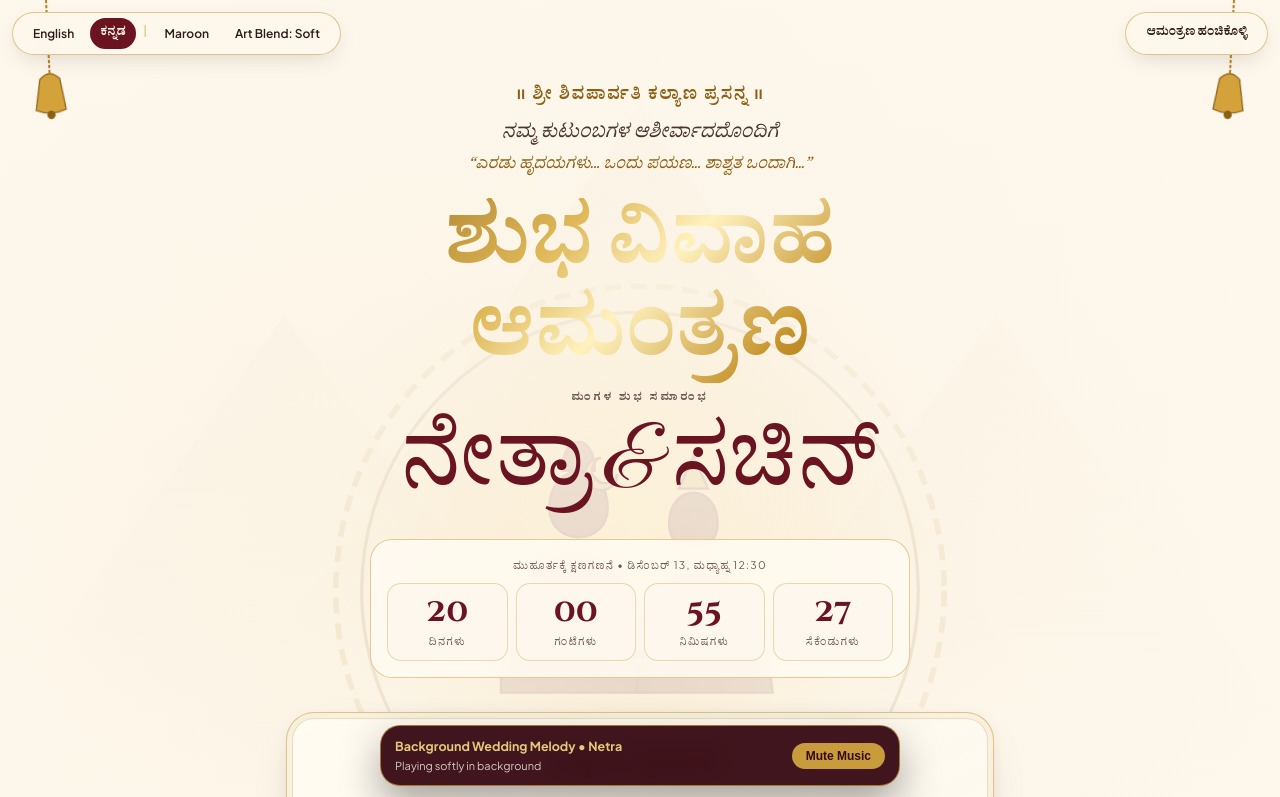
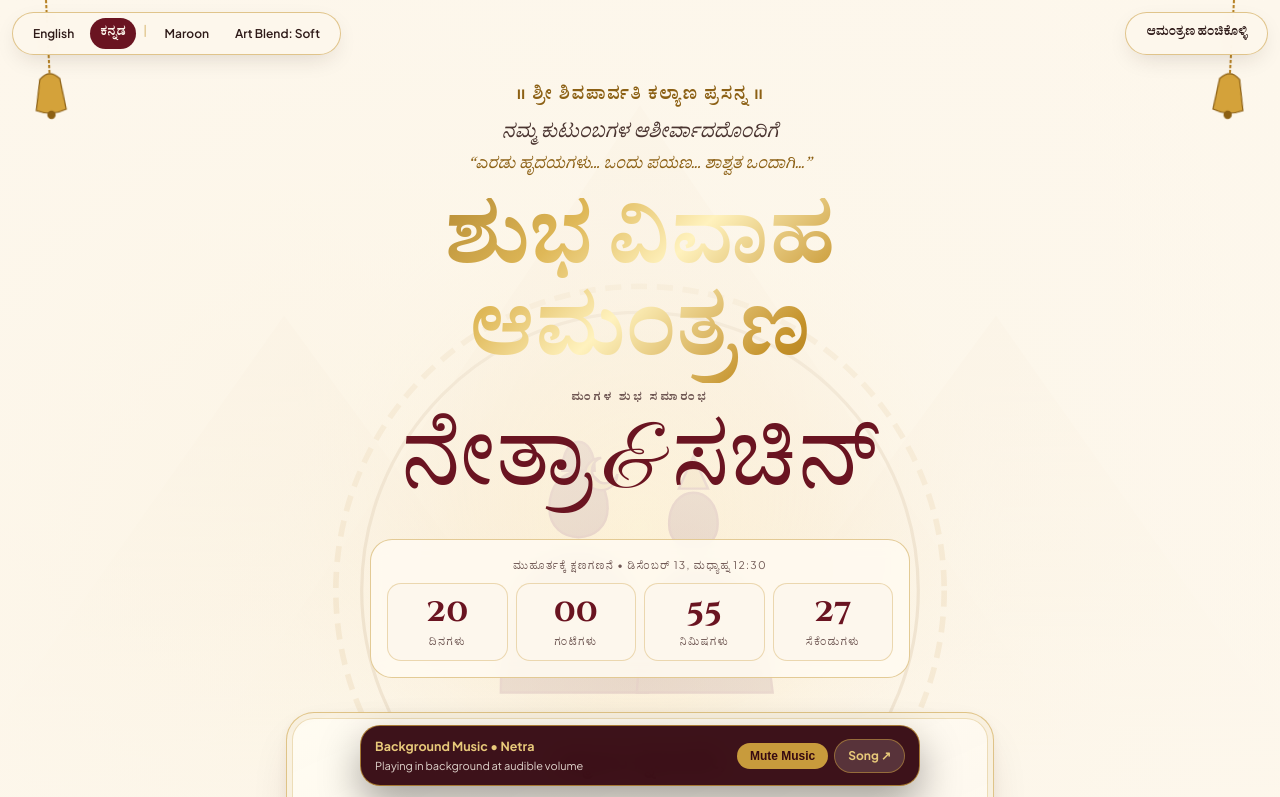
Before and after one commit to mjisback/S-Netra-and-Sachin-Wedding-Invitation, a plain HTML site: page index.html in a window 1280 px wide. Both pictures are taken after a click on the button "ಕನ್ನಡದಲ್ಲಿ ತೆರೆಯಿರಿ (Open in Kannada)". Shown: the top 797 px of the page. Drawn offline with nearby package versions, Linux system fonts and the light colour scheme.

Commit message:
Update index.html

```diff
--- a/index.html
+++ b/index.html
@@ -3,7 +3,7 @@
 <head>
   <meta charset="UTF-8" />
   <meta name="viewport" content="width=device-width, initial-scale=1.0" />
-  <title>S. Netra &amp; Sachin — Wedding Invitation</title>
+  <title>Netra &amp; Sachin — Wedding Invitation</title>
   <link rel="preconnect" href="https://fonts.googleapis.com" />
   <link rel="preconnect" href="https://fonts.gstatic.com" crossorigin />
   <link href="https://fonts.googleapis.com/css2?family=Cinzel+Decorative:wght@400;700&family=Cormorant+Garamond:ital,wght@0,400;0,600;0,700;1,400;1,600&family=Great+Vibes&family=Noto+Serif+Kannada:wght@400;600;700&family=Plus+Jakarta+Sans:wght@400;500;600;700&display=swap" rel="stylesheet" />
@@ -411,17 +411,17 @@
       gap: 10px;
     }
 
-    /* Subtle Background Music Bar */
+    /* Audible Background Music Bar */
     .music-bar {
       position: fixed;
       bottom: 14px;
       left: 50%;
       transform: translateX(-50%);
       z-index: 45;
-      width: min(94%, 520px);
-      background: rgba(54, 9, 17, 0.95);
+      width: min(95%, 560px);
+      background: rgba(54, 9, 17, 0.96);
       backdrop-filter: blur(12px);
-      border: 1.5px solid rgba(200, 155, 60, 0.72);
+      border: 1.5px solid rgba(200, 155, 60, 0.75);
       border-radius: 20px;
       padding: 10px 14px;
       color: var(--parchment);
@@ -432,7 +432,7 @@
     .music-btn {
       border: none;
       border-radius: 999px;
-      padding: 6px 14px;
+      padding: 6px 13px;
       font-size: 12px;
       font-weight: 700;
       cursor: pointer;
@@ -733,7 +733,7 @@
   </section>
 
   <!-- BLESSINGS & SEND WISHES TO NETRA SECTION -->
-  <section class="container" style="padding-top: 12px; padding-bottom: 105px;">
+  <section class="container" style="padding-top: 12px; padding-bottom: 108px;">
     <div class="ornate-card" style="padding: 32px 24px;">
       <div style="text-align: center;">
         <p class="font-sans" data-i18n="blessingsSub" style="font-size: 11.5px; font-weight: 700; letter-spacing: 0.24em; text-transform: uppercase; color: #8C6014; margin: 0;">
@@ -792,24 +792,33 @@
     </footer>
   </section>
 
-  <!-- BACKGROUND WEDDING MUSIC BAR -->
+  <!-- AUDIBLE BACKGROUND MUSIC BAR (YouTube onBUCFbLYLc + Audible Harmonic Backing) -->
   <div class="music-bar">
-    <div style="display: flex; align-items: center; justify-content: space-between; gap: 10px;">
+    <div style="display: flex; align-items: center; justify-content: space-between; gap: 8px; flex-wrap: wrap;">
       <div style="min-width: 0; flex: 1;">
         <div style="font-size: 12.5px; font-weight: 700; color: var(--accent-light); white-space: nowrap; overflow: hidden; text-overflow: ellipsis;">
-          Background Wedding Melody • Netra
+          Background Music • Netra
         </div>
-        <div id="musicStatus" style="font-size: 11px; color: rgba(253, 247, 236, 0.8); white-space: nowrap; overflow: hidden; text-overflow: ellipsis;">
-          Ready to play in background
+        <div id="musicStatus" style="font-size: 11px; color: rgba(253, 247, 236, 0.85); white-space: nowrap; overflow: hidden; text-overflow: ellipsis;">
+          Ready • Tap Play for audible background music
         </div>
       </div>
-      <button id="musicToggleBtn" onclick="toggleBackgroundMusic()" class="music-btn">Play Music</button>
+      <div style="display: flex; align-items: center; gap: 6px;">
+        <button id="musicToggleBtn" onclick="toggleAudibleBackgroundMusic()" class="music-btn">Play Music</button>
+        <a href="https://youtu.be/onBUCFbLYLc?si=H8okOmt80rgQziCj" target="_blank" rel="noopener noreferrer" class="music-btn" style="text-decoration: none; background: rgba(255,255,255,0.14); color: var(--accent-light); border: 1px solid rgba(200,155,60,0.55);">
+          Song ↗
+        </a>
+      </div>
+    </div>
+    <div style="position: fixed; bottom: -450px; left: 0; width: 1px; height: 1px; opacity: 0; pointer-events: none;">
+      <div id="ytBgPlayer"></div>
     </div>
   </div>
 
   <script>
     const RECIPIENT_NAME = 'Netra';
     const WA_TARGET_PHONE = '918867681608';
+    const YT_VIDEO_ID = 'onBUCFbLYLc';
 
     const I18N = {
       en: {
@@ -927,7 +936,7 @@
       setLanguage(lang);
       document.getElementById('welcomeCurtain').classList.add('hidden');
       if (playAudio) {
-        startBackgroundMusic();
+        startAudibleBackgroundMusic();
       }
     }
 
@@ -1007,7 +1016,7 @@
     }
 
     // Blessings Wall & Send wishes to Netra
-    const STORAGE_KEY = 'netra_sachin_blessings_v4';
+    const STORAGE_KEY = 'netra_sachin_blessings_v5';
     const initialBlessings = [
       {
         name: 'Family & Well-Wishers',
@@ -1101,99 +1110,142 @@
 
     renderBlessings();
 
-    // Continuous Soft Background Wedding Music
+    // Audible Background Music (YouTube onBUCFbLYLc + Audible Web Audio Backing)
+    let ytBgPlayer = null;
+    let ytBgReady = false;
     let audioCtx = null;
-    let bgMusicTimer = null;
-    let isBgPlaying = false;
+    let masterGain = null;
+    let bgTimer = null;
+    let isAudiblePlaying = false;
 
-    const bgMelodyNotes = [
-      { freq: 293.66, dur: 1.1 }, // D4
-      { freq: 329.63, dur: 0.9 }, // E4
-      { freq: 392.00, dur: 1.1 }, // G4
-      { freq: 440.00, dur: 1.1 }, // A4
-      { freq: 587.33, dur: 1.3 }, // D5
-      { freq: 493.88, dur: 1.0 }, // B4
-      { freq: 440.00, dur: 1.0 }, // A4
-      { freq: 392.00, dur: 1.2 }  // G4
+    const ytApiScript = document.createElement('script');
+    ytApiScript.src = 'https://www.youtube.com/iframe_api';
+    document.head.appendChild(ytApiScript);
+
+    function onYouTubeIframeAPIReady() {
+      ytBgPlayer = new YT.Player('ytBgPlayer', {
+        height: '180',
+        width: '320',
+        videoId: YT_VIDEO_ID,
+        playerVars: {
+          autoplay: 0,
+          loop: 1,
+          playlist: YT_VIDEO_ID,
+          controls: 0,
+          playsinline: 1
+        },
+        events: {
+          onReady: (ev) => {
+            ytBgReady = true;
+            ev.target.setVolume(100);
+          },
+          onStateChange: (ev) => {
+            if (ev.data === YT.PlayerState.PLAYING) {
+              isAudiblePlaying = true;
+              updateMusicUI('Playing background song at audible volume');
+            }
+          }
+        }
+      });
+    }
+
+    const tuneNotes = [
+      { freq: 293.66, dur: 0.75 }, // D4
+      { freq: 369.99, dur: 0.65 }, // F#4
+      { freq: 440.00, dur: 0.75 }, // A4
+      { freq: 587.33, dur: 0.90 }, // D5
+      { freq: 493.88, dur: 0.70 }, // B4
+      { freq: 440.00, dur: 0.70 }, // A4
+      { freq: 369.99, dur: 0.75 }, // F#4
+      { freq: 329.63, dur: 0.85 }  // E4
     ];
-    let bgNoteIdx = 0;
+    let tuneIdx = 0;
 
-    function playBgNote() {
-      if (!audioCtx || !isBgPlaying) return;
-      const step = bgMelodyNotes[bgNoteIdx % bgMelodyNotes.length];
+    function playAudibleNote() {
+      if (!audioCtx || !masterGain || !isAudiblePlaying) return;
+      const step = tuneNotes[tuneIdx % tuneNotes.length];
       const now = audioCtx.currentTime;
 
       const osc = audioCtx.createOscillator();
-      const harm = audioCtx.createOscillator();
-      const gain = audioCtx.createGain();
+      const overtone = audioCtx.createOscillator();
+      const noteGain = audioCtx.createGain();
 
-      osc.type = 'sine';
+      osc.type = 'triangle';
       osc.frequency.setValueAtTime(step.freq, now);
 
-      harm.type = 'triangle';
-      harm.frequency.setValueAtTime(step.freq * 0.5, now);
+      overtone.type = 'sine';
+      overtone.frequency.setValueAtTime(step.freq * 2, now);
 
-      // Soft ambient volume for background playback
-      gain.gain.setValueAtTime(0.0001, now);
-      gain.gain.linearRampToValueAtTime(0.032, now + 0.14);
-      gain.gain.exponentialRampToValueAtTime(0.0005, now + step.dur + 0.65);
+      // Clearly audible yet pleasant background level
+      noteGain.gain.setValueAtTime(0.001, now);
+      noteGain.gain.linearRampToValueAtTime(0.18, now + 0.06);
+      noteGain.gain.exponentialRampToValueAtTime(0.002, now + step.dur + 0.35);
 
-      osc.connect(gain);
-      harm.connect(gain);
-      gain.connect(audioCtx.destination);
+      osc.connect(noteGain);
+      overtone.connect(noteGain);
+      noteGain.connect(masterGain);
 
       osc.start(now);
-      harm.start(now);
-      osc.stop(now + step.dur + 0.7);
-      harm.stop(now + step.dur + 0.7);
+      overtone.start(now);
+      osc.stop(now + step.dur + 0.4);
+      overtone.stop(now + step.dur + 0.4);
 
-      bgNoteIdx++;
+      tuneIdx++;
     }
 
-    function startBackgroundMusic() {
+    function startAudibleBackgroundMusic() {
       const Ctx = window.AudioContext || window.webkitAudioContext;
-      if (!Ctx) return;
-      if (!audioCtx) audioCtx = new Ctx();
-      if (audioCtx.state === 'suspended') audioCtx.resume();
+      if (Ctx) {
+        if (!audioCtx) {
+          audioCtx = new Ctx();
+          masterGain = audioCtx.createGain();
+          masterGain.gain.value = 0.85;
+          masterGain.connect(audioCtx.destination);
+        }
+        if (audioCtx.state === 'suspended') {
+          audioCtx.resume();
+        }
+      }
 
-      if (bgMusicTimer) clearInterval(bgMusicTimer);
-      isBgPlaying = true;
-      playBgNote();
-      bgMusicTimer = setInterval(playBgNote, 950);
-      updateBgMusicUI();
+      if (ytBgReady && ytBgPlayer && typeof ytBgPlayer.playVideo === 'function') {
+        try {
+          ytBgPlayer.unMute?.();
+          ytBgPlayer.setVolume?.(100);
+          ytBgPlayer.playVideo();
+        } catch {}
+      }
+
+      if (bgTimer) clearInterval(bgTimer);
+      isAudiblePlaying = true;
+      playAudibleNote();
+      bgTimer = setInterval(playAudibleNote, 680);
+      updateMusicUI('Playing in background at audible volume');
     }
 
-    function stopBackgroundMusic() {
-      if (bgMusicTimer) {
-        clearInterval(bgMusicTimer);
-        bgMusicTimer = null;
+    function stopAudibleBackgroundMusic() {
+      if (bgTimer) {
+        clearInterval(bgTimer);
+        bgTimer = null;
       }
-      isBgPlaying = false;
-      updateBgMusicUI();
+      if (ytBgReady && ytBgPlayer && typeof ytBgPlayer.pauseVideo === 'function') {
+        try { ytBgPlayer.pauseVideo(); } catch {}
+      }
+      isAudiblePlaying = false;
+      updateMusicUI('Paused • Tap Play Music for audible sound');
     }
 
-    function toggleBackgroundMusic() {
-      if (isBgPlaying) {
-        stopBackgroundMusic();
+    function toggleAudibleBackgroundMusic() {
+      if (isAudiblePlaying) {
+        stopAudibleBackgroundMusic();
       } else {
-        startBackgroundMusic();
+        startAudibleBackgroundMusic();
       }
     }
 
-    function updateBgMusicUI() {
-      document.getElementById('musicToggleBtn').textContent = isBgPlaying ? 'Mute Music' : 'Play Music';
-      document.getElementById('musicStatus').textContent = isBgPlaying
-        ? 'Playing softly in background'
-        : 'Muted • Tap to play in background';
+    function updateMusicUI(statusText) {
+      document.getElementById('musicStatus').textContent = statusText;
+      document.getElementById('musicToggleBtn').textContent = isAudiblePlaying ? 'Mute Music' : 'Play Music';
     }
-
-    // Attempt gentle background start on first user gesture anywhere on page
-    document.addEventListener('pointerdown', function unlockBgOnce() {
-      if (!isBgPlaying && document.getElementById('welcomeCurtain').classList.contains('hidden')) {
-        startBackgroundMusic();
-      }
-      document.removeEventListener('pointerdown', unlockBgOnce);
-    }, { once: true });
   </script>
 </body>
 </html>
```
